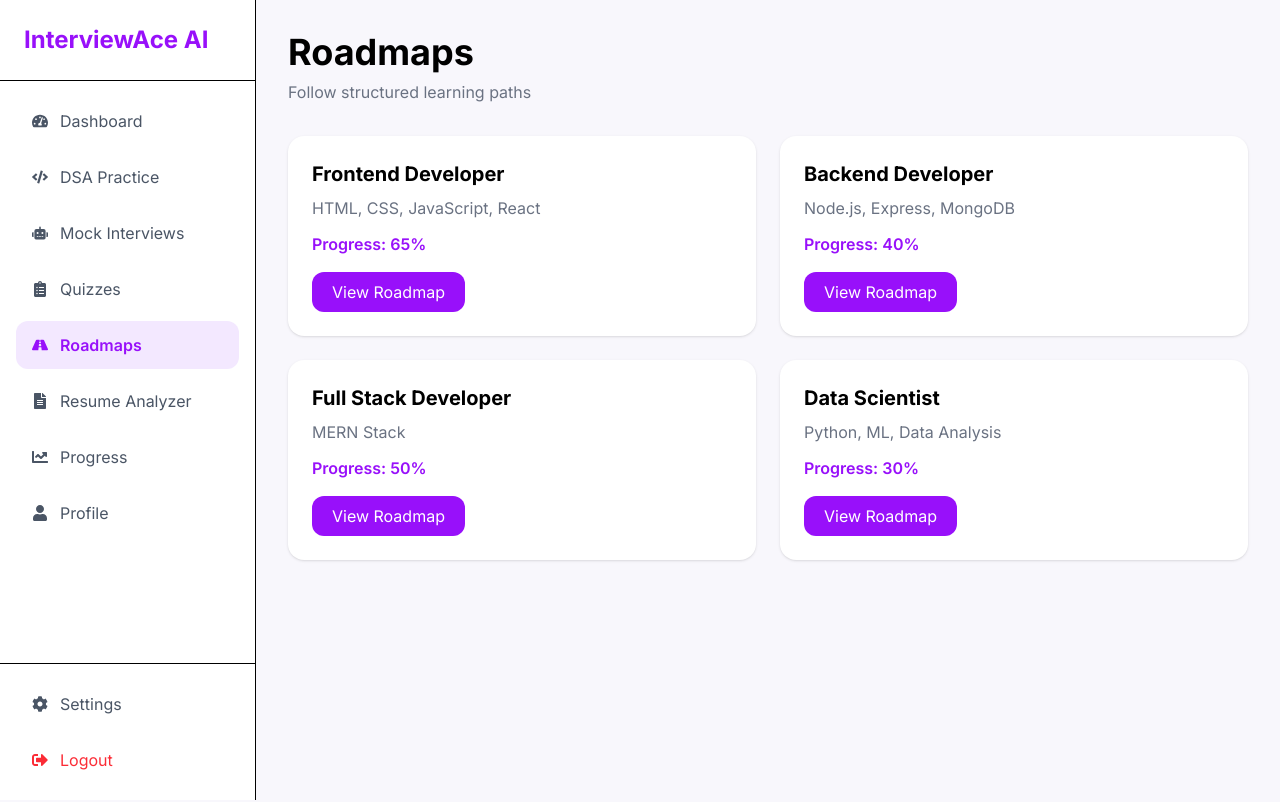
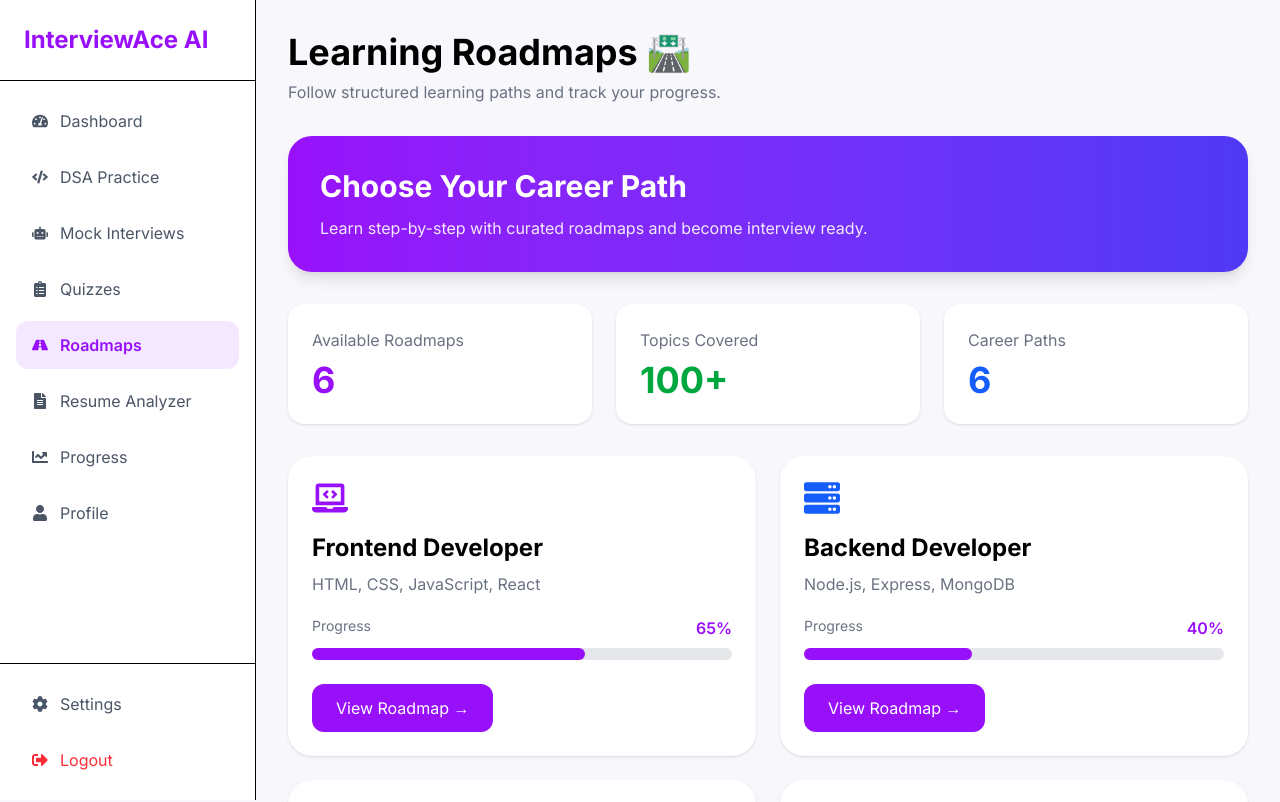
Before and after one commit to Isha4002/interview-ace-ai, a React (Vite) app: page /roadmaps in a window 1280 px wide. Shown: the top 802 px of the page. Built offline with nearby package versions, Linux system fonts and the light colour scheme; sample sign-in values are in the browser's storage.

Commit message:
Added roadmap tracking system

```diff
--- a/src/pages/RoadmapDetails.jsx
+++ b/src/pages/RoadmapDetails.jsx
@@ -1,14 +1,66 @@
+import { useState, useEffect } from "react";
+import { useLocation } from "react-router-dom";
 import Sidebar from "../components/Sidebar";
 
 function RoadmapDetails() {
-  const topics = [
+  const location = useLocation();
+
+  const roadmapTitle =
+    location.state?.roadmap ||
+    "Frontend Developer";
+
+  const defaultTopics = [
     "HTML & CSS",
     "JavaScript",
     "React",
+    "Redux",
+    "TypeScript",
+    "Next.js",
     "Node.js",
-    "Express",
+    "Express.js",
     "MongoDB",
+    "Git & GitHub",
+    "Testing",
+    "Deployment",
   ];
+
+  const [completedTopics, setCompletedTopics] =
+    useState([]);
+
+  useEffect(() => {
+    const saved = localStorage.getItem(
+      roadmapTitle
+    );
+
+    if (saved) {
+      setCompletedTopics(JSON.parse(saved));
+    }
+  }, [roadmapTitle]);
+
+  const toggleTopic = (topic) => {
+    let updated;
+
+    if (completedTopics.includes(topic)) {
+      updated = completedTopics.filter(
+        (t) => t !== topic
+      );
+    } else {
+      updated = [...completedTopics, topic];
+    }
+
+    setCompletedTopics(updated);
+
+    localStorage.setItem(
+      roadmapTitle,
+      JSON.stringify(updated)
+    );
+  };
+
+  const progress = Math.round(
+    (completedTopics.length /
+      defaultTopics.length) *
+      100
+  );
 
   return (
     <div className="bg-[#F8F7FC] min-h-screen">
@@ -16,48 +68,93 @@ function RoadmapDetails() {
 
       <div className="ml-64 p-8">
 
-        <h1 className="text-4xl font-bold mb-4">
-          Frontend Developer Roadmap
+        {/* Header */}
+
+        <h1 className="text-4xl font-bold mb-2">
+          {roadmapTitle} Roadmap 🛣️
         </h1>
 
-        <div className="bg-white p-6 rounded-2xl shadow-sm">
+        <p className="text-gray-500 mb-8">
+          Complete topics and track your learning journey.
+        </p>
 
-          <div className="mb-8">
+        {/* Progress Card */}
 
-            <div className="flex justify-between mb-2">
-              <span>Progress</span>
-              <span>65%</span>
-            </div>
+        <div className="bg-white p-8 rounded-3xl shadow mb-8">
 
-            <div className="w-full bg-gray-200 h-3 rounded-full">
+          <div className="flex justify-between mb-4">
 
-              <div
-                className="bg-green-500 h-3 rounded-full"
-                style={{ width: "65%" }}
-              ></div>
+            <span className="font-semibold">
+              Progress
+            </span>
 
-            </div>
+            <span className="text-purple-600 font-bold">
+              {progress}%
+            </span>
 
           </div>
 
+          <div className="w-full bg-gray-200 h-4 rounded-full">
+
+            <div
+              className="bg-purple-600 h-4 rounded-full"
+              style={{
+                width: `${progress}%`,
+              }}
+            ></div>
+
+          </div>
+
+          <p className="mt-4 text-gray-500">
+            {completedTopics.length} of{" "}
+            {defaultTopics.length} topics completed.
+          </p>
+
+        </div>
+
+        {/* Topics */}
+
+        <div className="bg-white rounded-3xl shadow p-8">
+
+          <h2 className="text-2xl font-bold mb-6">
+            Learning Path
+          </h2>
+
           <div className="space-y-4">
 
-            {topics.map((topic, index) => (
+            {defaultTopics.map((topic, index) => (
+
               <div
                 key={index}
                 className="
+                flex
+                justify-between
+                items-center
                 border
                 rounded-xl
                 p-4
-                flex
-                justify-between
+                hover:bg-gray-50
+                transition
                 "
               >
-                <span>{topic}</span>
-                <span className="text-green-600">
-                  ✓
+
+                <span className="font-medium">
+                  {topic}
                 </span>
+
+                <input
+                  type="checkbox"
+                  checked={completedTopics.includes(
+                    topic
+                  )}
+                  onChange={() =>
+                    toggleTopic(topic)
+                  }
+                  className="w-5 h-5"
+                />
+
               </div>
+
             ))}
 
           </div>
--- a/src/pages/Roadmaps.jsx
+++ b/src/pages/Roadmaps.jsx
@@ -1,27 +1,51 @@
 import { Link } from "react-router-dom";
 import Sidebar from "../components/Sidebar";
+import {
+  FaLaptopCode,
+  FaServer,
+  FaLayerGroup,
+  FaDatabase,
+  FaJava,
+  FaPython,
+} from "react-icons/fa";
 
 function Roadmaps() {
   const roadmaps = [
     {
       title: "Frontend Developer",
       tech: "HTML, CSS, JavaScript, React",
-      progress: "65%",
+      progress: 65,
+      icon: <FaLaptopCode className="text-4xl text-purple-600" />,
     },
     {
       title: "Backend Developer",
       tech: "Node.js, Express, MongoDB",
-      progress: "40%",
+      progress: 40,
+      icon: <FaServer className="text-4xl text-blue-600" />,
     },
     {
       title: "Full Stack Developer",
       tech: "MERN Stack",
-      progress: "50%",
+      progress: 50,
+      icon: <FaLayerGroup className="text-4xl text-green-600" />,
     },
     {
       title: "Data Scientist",
       tech: "Python, ML, Data Analysis",
-      progress: "30%",
+      progress: 30,
+      icon: <FaDatabase className="text-4xl text-orange-600" />,
+    },
+    {
+      title: "Java Developer",
+      tech: "Java, Spring Boot, MySQL",
+      progress: 55,
+      icon: <FaJava className="text-4xl text-red-600" />,
+    },
+    {
+      title: "Python Developer",
+      tech: "Python, Django, APIs",
+      progress: 45,
+      icon: <FaPython className="text-4xl text-yellow-600" />,
     },
   ];
 
@@ -31,22 +55,88 @@ function Roadmaps() {
 
       <div className="ml-64 p-8">
 
+        {/* Header */}
+
         <h1 className="text-4xl font-bold mb-2">
-          Roadmaps
+          Learning Roadmaps 🛣️
         </h1>
 
         <p className="text-gray-500 mb-8">
-          Follow structured learning paths
+          Follow structured learning paths and track your progress.
         </p>
+
+        {/* Banner */}
+
+        <div className="bg-gradient-to-r from-purple-600 to-indigo-600 text-white p-8 rounded-3xl shadow-lg mb-8">
+
+          <h2 className="text-3xl font-bold">
+            Choose Your Career Path
+          </h2>
+
+          <p className="mt-3 text-purple-100">
+            Learn step-by-step with curated roadmaps and become interview ready.
+          </p>
+
+        </div>
+
+        {/* Stats */}
+
+        <div className="grid md:grid-cols-3 gap-6 mb-8">
+
+          <div className="bg-white rounded-2xl p-6 shadow">
+            <h3 className="text-gray-500">
+              Available Roadmaps
+            </h3>
+
+            <h2 className="text-4xl font-bold text-purple-600 mt-2">
+              6
+            </h2>
+          </div>
+
+          <div className="bg-white rounded-2xl p-6 shadow">
+            <h3 className="text-gray-500">
+              Topics Covered
+            </h3>
+
+            <h2 className="text-4xl font-bold text-green-600 mt-2">
+              100+
+            </h2>
+          </div>
+
+          <div className="bg-white rounded-2xl p-6 shadow">
+            <h3 className="text-gray-500">
+              Career Paths
+            </h3>
+
+            <h2 className="text-4xl font-bold text-blue-600 mt-2">
+              6
+            </h2>
+          </div>
+
+        </div>
+
+        {/* Cards */}
 
         <div className="grid md:grid-cols-2 gap-6">
 
           {roadmaps.map((roadmap, index) => (
             <div
               key={index}
-              className="bg-white p-6 rounded-2xl shadow-sm"
+              className="
+              bg-white
+              p-6
+              rounded-3xl
+              shadow
+              hover:shadow-xl
+              transition
+              "
             >
-              <h2 className="text-xl font-bold">
+
+              <div className="mb-4">
+                {roadmap.icon}
+              </div>
+
+              <h2 className="text-2xl font-bold">
                 {roadmap.title}
               </h2>
 
@@ -54,23 +144,49 @@ function Roadmaps() {
                 {roadmap.tech}
               </p>
 
-              <p className="mt-3 text-purple-600 font-semibold">
-                Progress: {roadmap.progress}
-              </p>
+              <div className="mt-5">
+
+                <div className="flex justify-between mb-2">
+                  <span className="text-sm text-gray-500">
+                    Progress
+                  </span>
+
+                  <span className="font-semibold text-purple-600">
+                    {roadmap.progress}%
+                  </span>
+                </div>
+
+                <div className="w-full bg-gray-200 h-3 rounded-full">
+
+                  <div
+                    className="bg-purple-600 h-3 rounded-full"
+                    style={{
+                      width: `${roadmap.progress}%`,
+                    }}
+                  ></div>
+
+                </div>
+
+              </div>
 
               <Link
                 to="/roadmap-details"
+                state={{
+                  roadmap: roadmap.title,
+                }}
                 className="
                 inline-block
-                mt-4
+                mt-6
                 bg-purple-600
                 text-white
-                px-5
-                py-2
+                px-6
+                py-3
                 rounded-xl
+                hover:bg-purple-700
+                transition
                 "
               >
-                View Roadmap
+                View Roadmap →
               </Link>
 
             </div>
```
